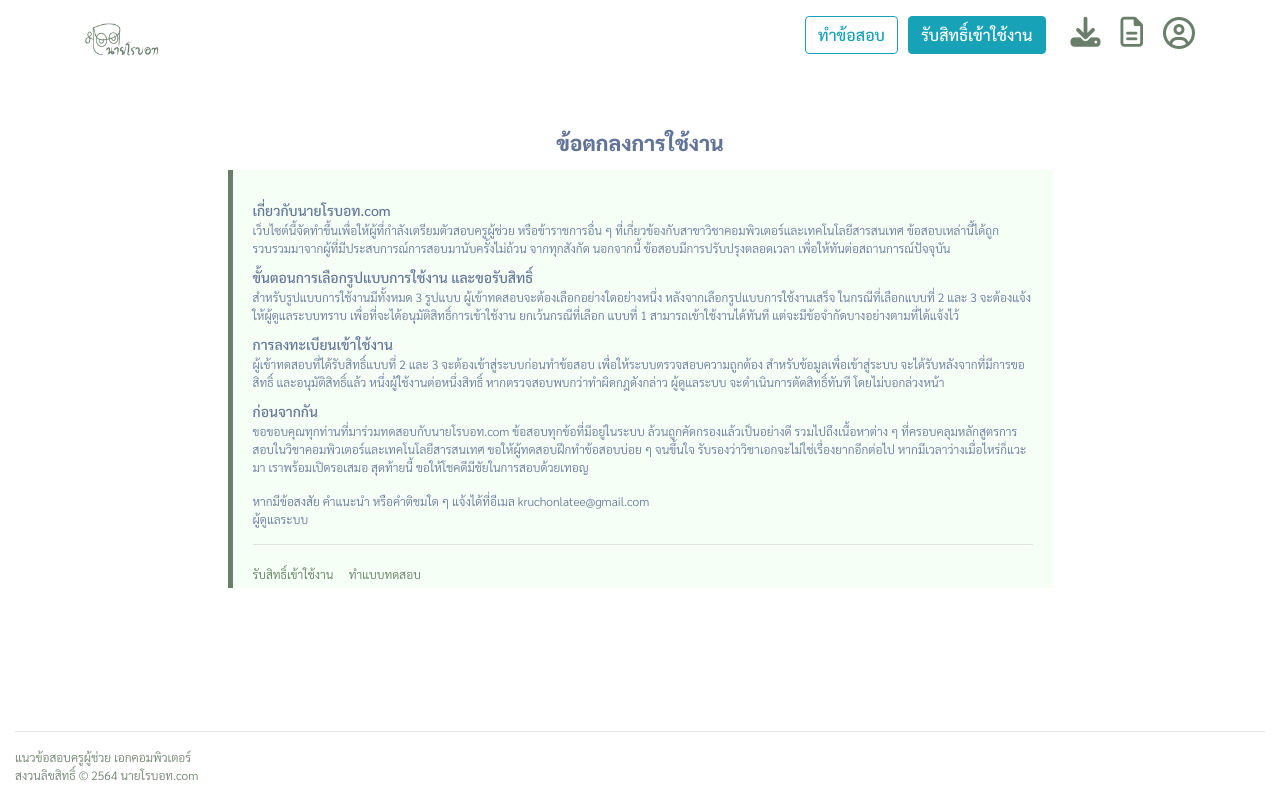
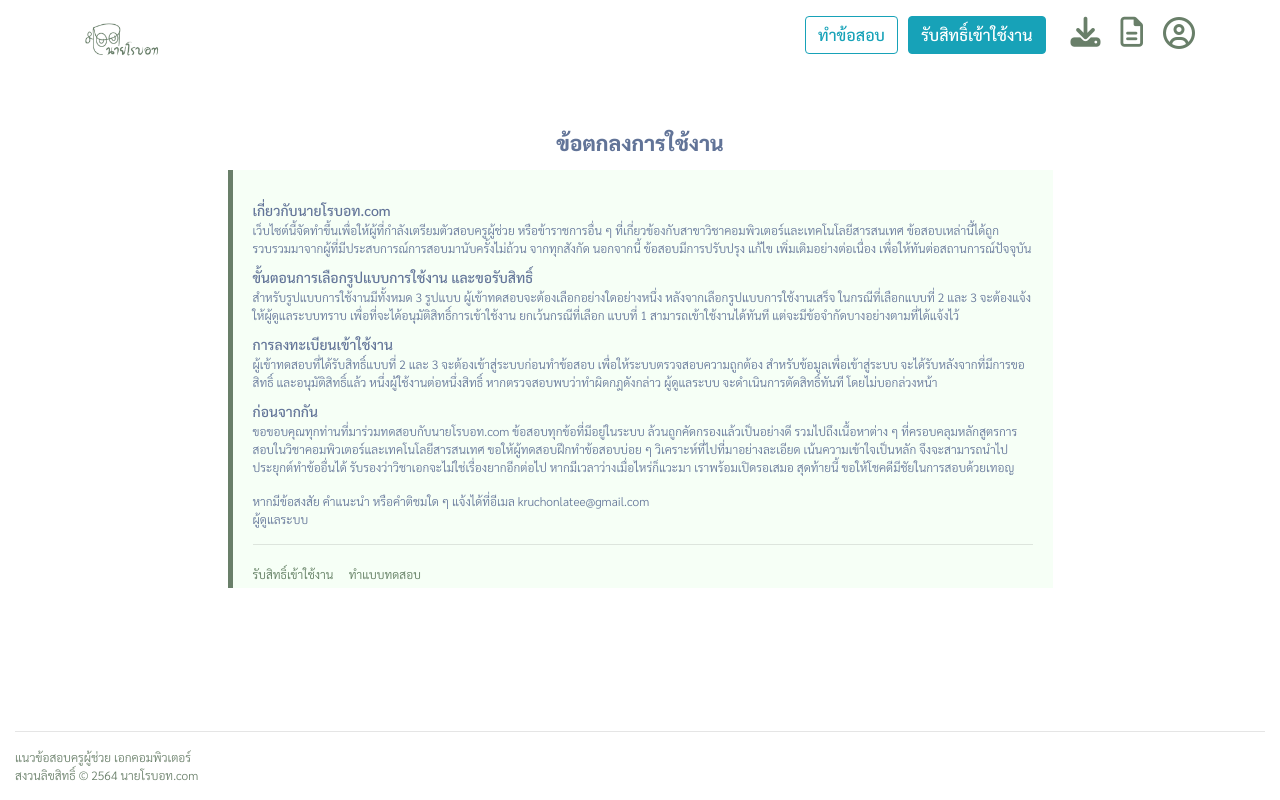
Before and after one commit to chonlatee-s/AT, a React (Create React App) app: page /Policy in a window 1280 px wide. Built offline with nearby package versions, Linux system fonts and the light colour scheme.

Commit message:
edit text policies

```diff
--- a/src/Plans.js
+++ b/src/Plans.js
@@ -48,7 +48,7 @@ class Plans extends Component {
                                         <p className="txtCard"><i className='far fa-check-circle'></i> &nbsp;ปรับปรุงข้อสอบให้ตรงกับปัจจุบัน</p>
                                         <p className="txtCard"><i className='far fa-check-circle'></i> &nbsp;ดาวน์โหลดเอกสารต่าง ๆ ฟรี</p>
                                         <p className="txtCard"><i className='far fa-check-circle'></i> &nbsp;ใช้งานได้ 2 ปี</p>
-                                        <p className="txtCard"><i className='far fa-check-circle'></i> &nbsp;<span>พิเศษ สมัครเป็นคู่ลดเหลือ 69 บาท</span></p>
+                                        <p className="txtCard"><i className='far fa-check-circle'></i> &nbsp;<span>พิเศษ สมัครเป็นคู่ลดเหลือคนละ 69 บาท</span></p>
                                     </Card.Text>
                                 </Card.Body>
                                 <Card.Footer>
--- a/src/Policy.js
+++ b/src/Policy.js
@@ -14,7 +14,7 @@ class Policy extends Component {
                             <p className="txtHead">เกี่ยวกับนายโรบอท.com</p>
                             <p className="txtDetail">เว็บไซต์นี้จัดทำขึ้นเพื่อให้ผู้ที่กำลังเตรียมตัวสอบครูผู้ช่วย หรือข้าราชการอื่น ๆ
                             ที่เกี่ยวข้องกับสาขาวิชาคอมพิวเตอร์และเทคโนโลยีสารสนเทศ ข้อสอบเหล่านี้ได้ถูกรวบรวมมาจากผู้ที่มีประสบการณ์การสอบมานับครั้งไม่ถ้วน
-                            จากทุกสังกัด นอกจากนี้ ข้อสอบมีการปรับปรุงตลอดเวลา เพื่อให้ทันต่อสถานการณ์ปัจจุบัน
+                            จากทุกสังกัด นอกจากนี้ ข้อสอบมีการปรับปรุง แก้ไข เพิ่มเติมอย่างต่อเนื่อง เพื่อให้ทันต่อสถานการณ์ปัจจุบัน
                             </p>
                             <p className="txtHead">ขั้นตอนการเลือกรูปแบบการใช้งาน และขอรับสิทธิ์</p>
                             <p className="txtDetail">สำหรับรูปแบบการใช้งานมีทั้งหมด 3 รูปแบบ ผู้เข้าทดสอบจะต้องเลือกอย่างใดอย่างหนึ่ง
@@ -23,13 +23,14 @@ class Policy extends Component {
                             </p>
                             <p className="txtHead">การลงทะเบียนเข้าใช้งาน</p>
                             <p className="txtDetail">ผู้เข้าทดสอบที่ได้รับสิทธิ์แบบที่ 2 และ 3 จะต้องเข้าสู่ระบบก่อนทำข้อสอบ เพื่อให้ระบบตรวจสอบความถูกต้อง
-                            สำหรับข้อมูลเพื่อเข้าสู่ระบบ จะได้รับหลังจากที่มีการขอสิทธิ์ และอนุมัติสิทธิ์แล้ว หนึ่งผู้ใช้งานต่อหนึ่งสิทธิ์ หากตรวจสอบพบกว่าทำผิดกฎดังกล่าว ผู้ดูแลระบบ
+                            สำหรับข้อมูลเพื่อเข้าสู่ระบบ จะได้รับหลังจากที่มีการขอสิทธิ์ และอนุมัติสิทธิ์แล้ว หนึ่งผู้ใช้งานต่อหนึ่งสิทธิ์ หากตรวจสอบพบว่าทำผิดกฎดังกล่าว ผู้ดูแลระบบ
                             จะดำเนินการตัดสิทธิ์ทันที โดยไม่บอกล่วงหน้า
                             </p>
                             <p className="txtHead">ก่อนจากกัน</p>
                             <p className="txtDetail">ขอขอบคุณทุกท่านที่มาร่วมทดสอบกับนายโรบอท.com
                             ข้อสอบทุกข้อที่มีอยู่ในระบบ ล้วนถูกคัดกรองแล้วเป็นอย่างดี รวมไปถึงเนื้อหาต่าง ๆ ที่ครอบคลุมหลักสูตรการสอบในวิชาคอมพิวเตอร์และเทคโนโลยีสารสนเทศ
-                            ขอให้ผู้ทดสอบฝึกทำข้อสอบบ่อย ๆ จนขึ้นใจ รับรองว่าวิชาเอกจะไม่ใช่เรื่องยากอีกต่อไป หากมีเวลาว่างเมื่อไหร่ก็แวะมา เราพร้อมเปิดรอเสมอ สุดท้ายนี้ ขอให้โชคดีมีชัยในการสอบด้วยเทอญ
+                            ขอให้ผู้ทดสอบฝึกทำข้อสอบบ่อย ๆ วิเคราะห์ที่ไปที่มาอย่างละเอียด เน้นความเข้าใจเป็นหลัก จึงจะสามารถนำไปประยุกต์ทำข้ออื่นได้
+                            รับรองว่าวิชาเอกจะไม่ใช่เรื่องยากอีกต่อไป หากมีเวลาว่างเมื่อไหร่ก็แวะมา เราพร้อมเปิดรอเสมอ สุดท้ายนี้ ขอให้โชคดีมีชัยในการสอบด้วยเทอญ
                             </p>
                             <p/>
                             <p className="txtDetail">หากมีข้อสงสัย คำแนะนำ หรือคำติชมใด ๆ แจ้งได้ที่อีเมล kruchonlatee@gmail.com</p>
@@ -38,9 +39,6 @@ class Policy extends Component {
                             <NavLink to="/PlansAndContact"><span style={{fontSize:'12px', fontWeight:'300'}}>รับสิทธิ์เข้าใช้งาน</span></NavLink>
                             &nbsp;&nbsp;&nbsp;&nbsp;
                             <NavLink to="/RegisterAndTest"><span style={{fontSize:'12px', fontWeight:'300'}}>ทำแบบทดสอบ</span></NavLink>
-
-
-
                         </div>
                     </Col>
                 </Row>
```
Also changed, not shown: 2 other files (tests, documents, lock files or other folders).
